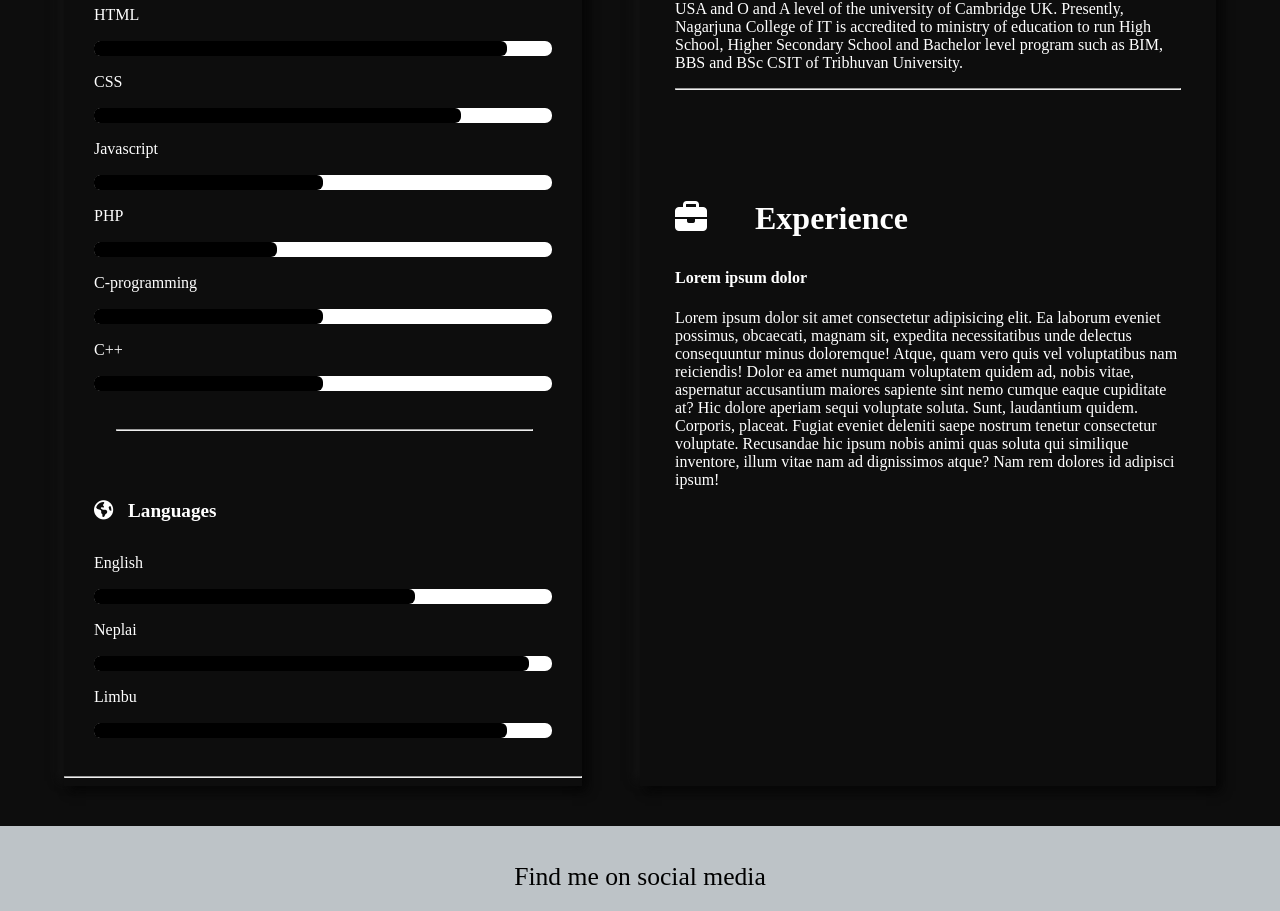
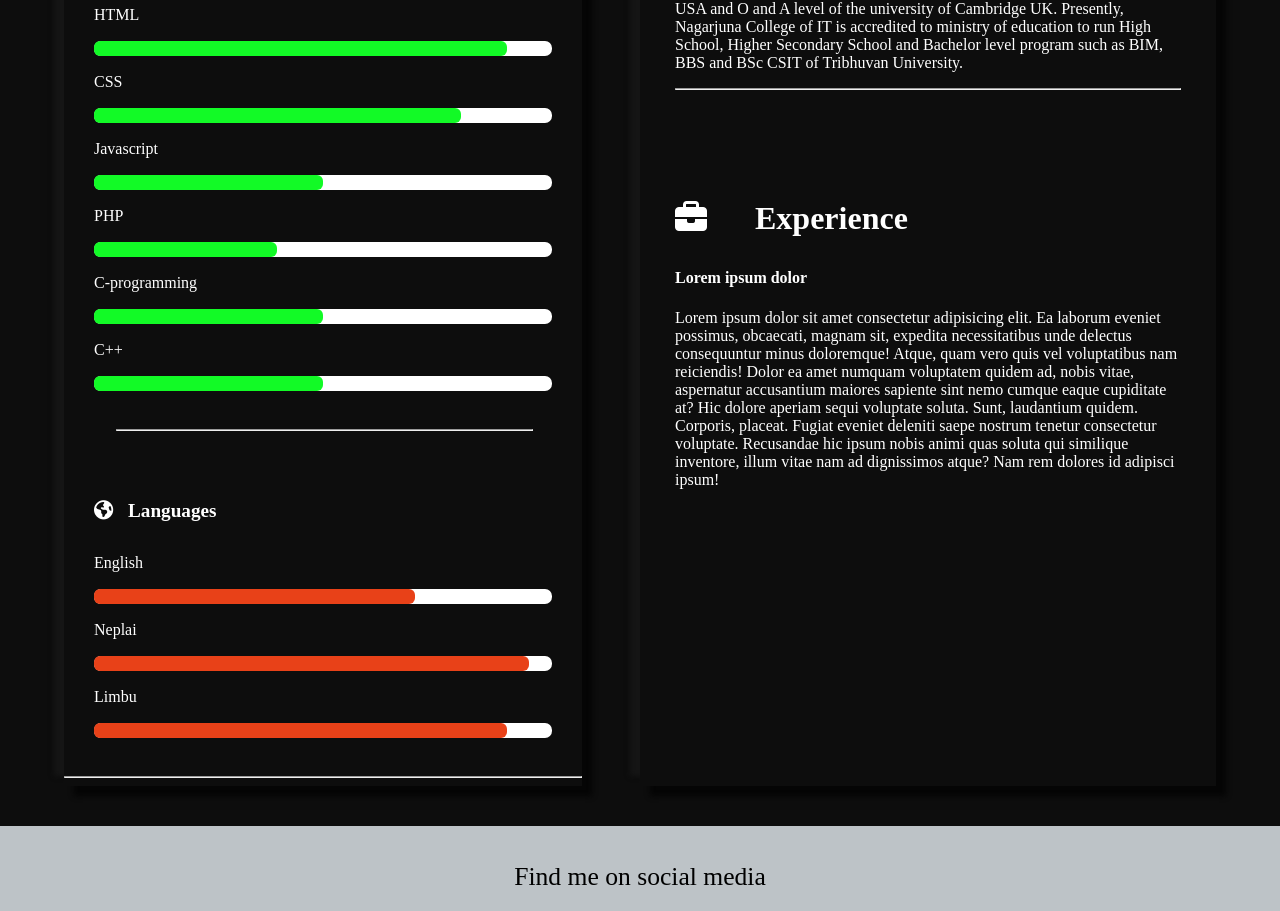
Before and after one commit to Bibek117/CV, a plain HTML site: page index.html in a window 1280 px wide. Shown: the part 876-1787 px from the top of the page. Drawn offline with Linux system fonts and the light colour scheme.

Commit message:
few changes

```diff
--- a/style.css
+++ b/style.css
@@ -25,14 +25,14 @@ section{
     background-color: #0d0d0d;
     color:white;
     width:45%;
-    box-shadow:  5px 5px 10px #050505,
-             -5px -5px 10px #151515;
+    box-shadow:  10px 10px 5px #050505,
+             -10px -10px 5px #151515;
 }
 aside{
     background-color: #0d0d0d;
     color:white;
-    box-shadow:  5px 5px 10px #050505,
-    -5px -5px 10px #151515;
+    box-shadow:  10px 10px 5px #050505,
+    -10px -10px 5px #151515;
     width:50%;
 }
 .info,.skills,.language{
@@ -56,23 +56,23 @@ h5 i{
 h3 i{
     margin-right: 40px;
 }
-.html{width:90%;background-color:black ;border-radius: 6px;
+.html{width:90%;background-color:rgb(18, 250, 38) ;border-radius: 6px;
     height: 15px;}
-.css{width:80%;background-color:black ;border-radius: 6px;
+.css{width:80%;background-color:rgb(18, 250, 38) ;border-radius: 6px;
         height: 15px;}
-.js{width:50%;background-color:black ;border-radius: 6px;
+.js{width:50%;background-color:rgb(18, 250, 38) ;border-radius: 6px;
             height: 15px;}
-.php{width:40%;background-color:black ;border-radius: 6px;
+.php{width:40%;background-color:rgb(18, 250, 38) ;border-radius: 6px;
                 height: 15px;}
-.c{width:50%;background-color:black ;border-radius: 6px;
+.c{width:50%;background-color:rgb(18, 250, 38) ;border-radius: 6px;
                     height: 15px;}
-.cpp{width:50%;background-color:black ;border-radius: 6px;
+.cpp{width:50%;background-color:rgb(18, 250, 38);border-radius: 6px;
                         height: 15px;}
-.eng{width:70%;background-color:black ;border-radius: 6px;
+.eng{width:70%;background-color:#e84118 ;border-radius: 6px;
                             height: 15px;}
-.nep{width:95%;background-color:black ;border-radius: 6px;
+.nep{width:95%;background-color:#e84118;border-radius: 6px;
                                 height: 15px;}
-.limbu{width:90%;background-color:black ;border-radius: 6px;
+.limbu{width:90%;background-color:#e84118;border-radius: 6px;
 height: 15px;}
 
 
@@ -97,3 +97,11 @@ footer{
         width:100%;
     }
 }
+.social i{
+    color:rgb(16, 17, 17);
+    transition: 0.5s;
+}
+.social i:hover{
+    color:red;
+    font-size:1.8rem;
+}
```
